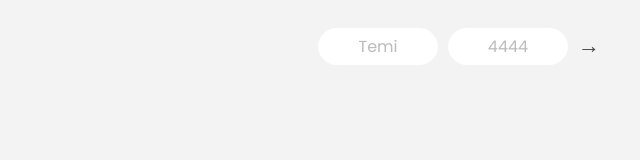
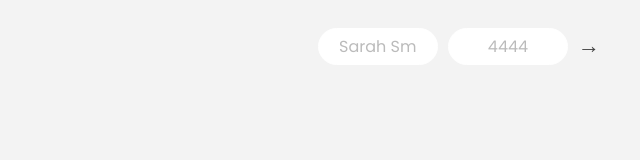
Before and after one commit to Temitech001/bankwebapp, a plain HTML site: page index.html in a window 1280 px wide. Shown: the full height of the page, 640-1280 px from the left. Drawn offline with Linux system fonts and the light colour scheme.

Commit message:
new commit

```diff
--- a/index.html
+++ b/index.html
@@ -22,7 +22,7 @@
       <form class="login">
         <input
           type="text"
-          placeholder="Temi"
+          placeholder="Sarah Smith"
           class="login__input login__input--user"
         />
         <!-- In practice, use type="password" -->
--- a/script.js
+++ b/script.js
@@ -28,7 +28,7 @@ const account3 = {
 };
 
 const account4 = {
-  owner: 'Temi',
+  owner: 'Sarah Smith',
   movements: [430, 1000, 700, 50, 90],
   interestRate: 1,
   pin: 4444,
```
